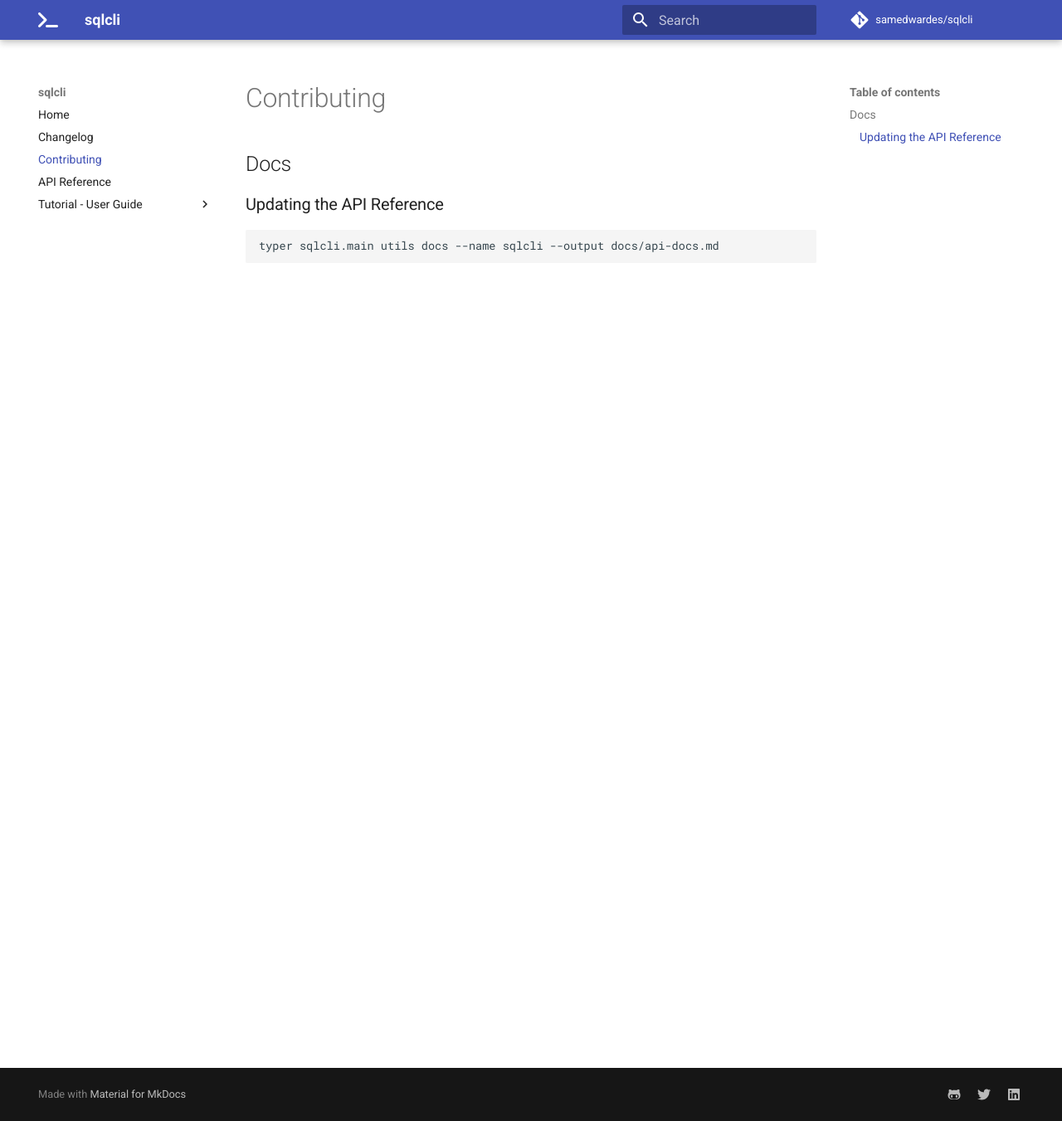
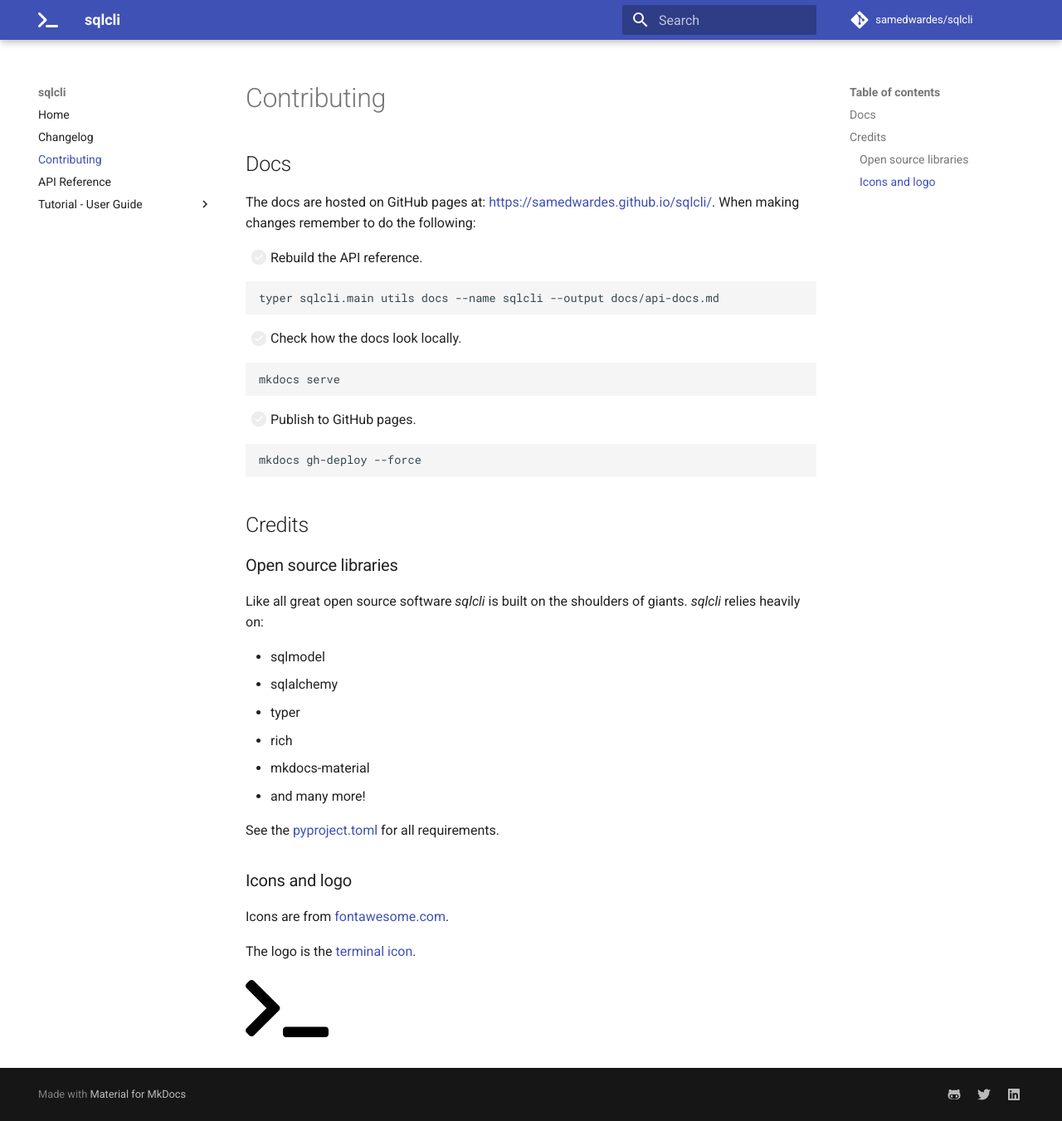
Before and after one commit to SamEdwardes/sqlcli, an MkDocs documentation site: the page built from docs/contributing.md, in a window 1280 px wide and 1351 px high. Shown: the whole window at 83% size. Built offline with MkDocs 1.6.1 and Material for MkDocs 9.7.7, drawn with Linux system fonts in a browser that asks for light colours; comment, search, counter and statistics services are not loaded.

Commit message:
More doc updates

````diff
--- a/docs/contributing.md
+++ b/docs/contributing.md
@@ -2,8 +2,45 @@
 
 ## Docs
 
-### Updating the API Reference
+The docs are hosted on GitHub pages at: [https://samedwardes.github.io/sqlcli/](https://samedwardes.github.io/sqlcli/). When making changes remember to do the following:
 
-```
+- [ ] Rebuild the API reference.
+
+```bash
 typer sqlcli.main utils docs --name sqlcli --output docs/api-docs.md
 ```
+
+- [ ] Check how the docs look locally.
+
+```bash
+mkdocs serve
+```
+
+- [ ] Publish to GitHub pages.
+
+```bash
+mkdocs gh-deploy --force
+```
+
+## Credits
+
+### Open source libraries
+
+Like all great open source software *sqlcli* is built on the shoulders of giants. *sqlcli* relies heavily on:
+
+- sqlmodel
+- sqlalchemy
+- typer
+- rich
+- mkdocs-material
+- and many more!
+
+See the [pyproject.toml](https://github.com/SamEdwardes/sqlcli/blob/main/pyproject.toml) for all requirements.
+
+### Icons and logo
+
+Icons are from [fontawesome.com](https://fontawesome.com/).
+
+The logo is the [terminal icon](https://fontawesome.com/v5.15/icons/terminal?style=solid).
+
+![logo](img/terminal-solid.svg){width="100"}
--- a/mkdocs.yml
+++ b/mkdocs.yml
@@ -8,13 +8,15 @@
   name: material
   icon:
     logo: fontawesome/solid/terminal
-  favicon: fontawesome/solid/terminal
+  favicon: img/terminal-solid.svg
   features:
     - search.suggest
     - search.highlight
     - content.code.annotate
 
 markdown_extensions:
+  - attr_list
+  - md_in_html
   - admonition
   - pymdownx.highlight:
       anchor_linenums: true
````
Also changed, not shown: README.md (+30 -4 lines), docs/img/terminal-solid.svg (added).
